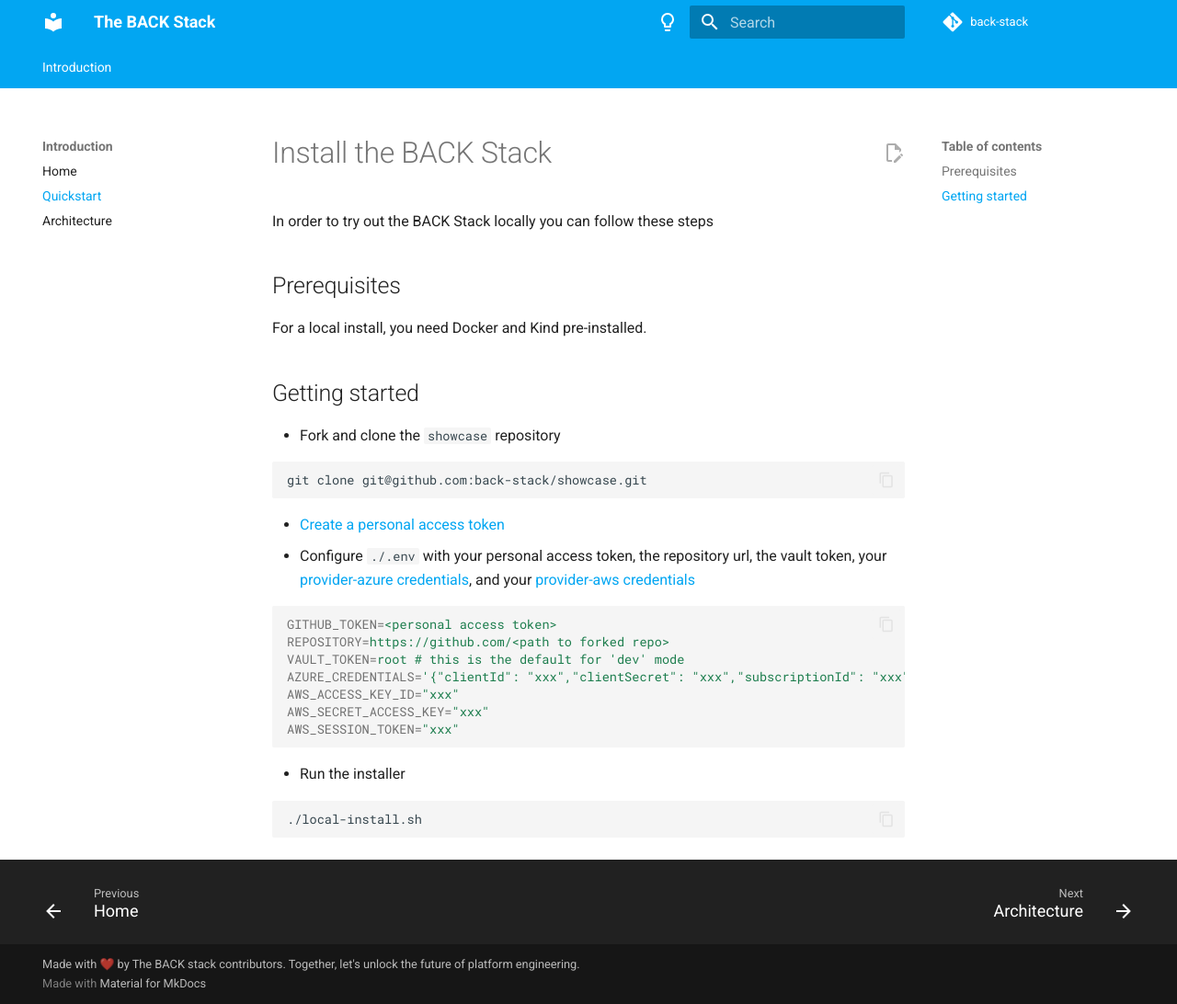
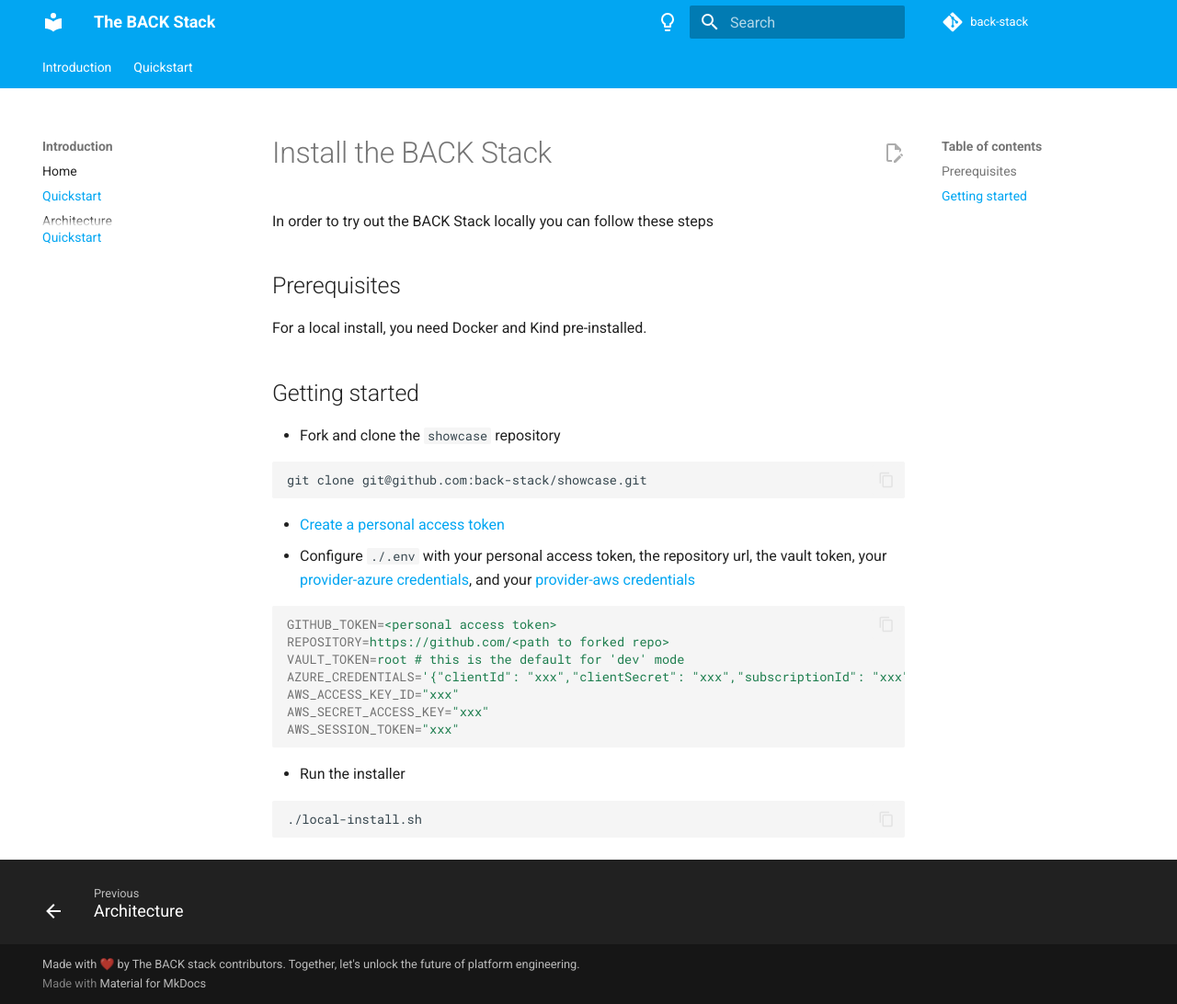
Before and after one commit to back-stack/backstack.dev, an MkDocs documentation site: the page built from docs/install.md, in a window 1280 px wide and 1092 px high. Shown: the whole window at 92% size. Built offline with MkDocs 1.6.1 and Material for MkDocs 9.7.7, drawn with Linux system fonts in a browser that asks for light colours; some of the changed lines change nothing that is shown.

Commit message:
allow the quickstart to be accessed easier
Signed-off-by: Boris Kurktchiev <boris@nirmata.com>

```diff
--- a/mkdocs.yml
+++ b/mkdocs.yml
@@ -105,3 +105,4 @@
     - index.md
     - Quickstart: install.md
     - Architecture: arch.md
+- Quickstart: install.md
```
